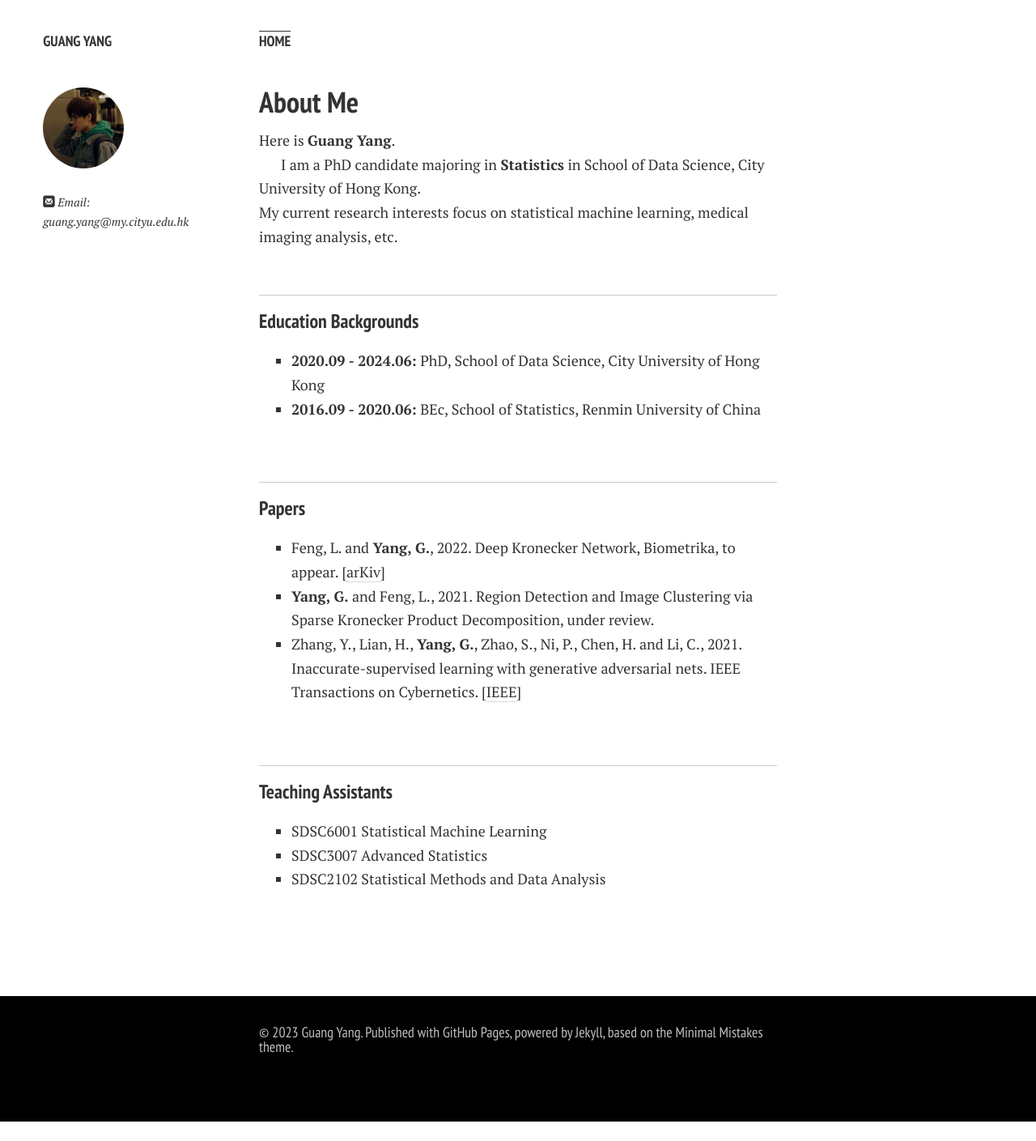
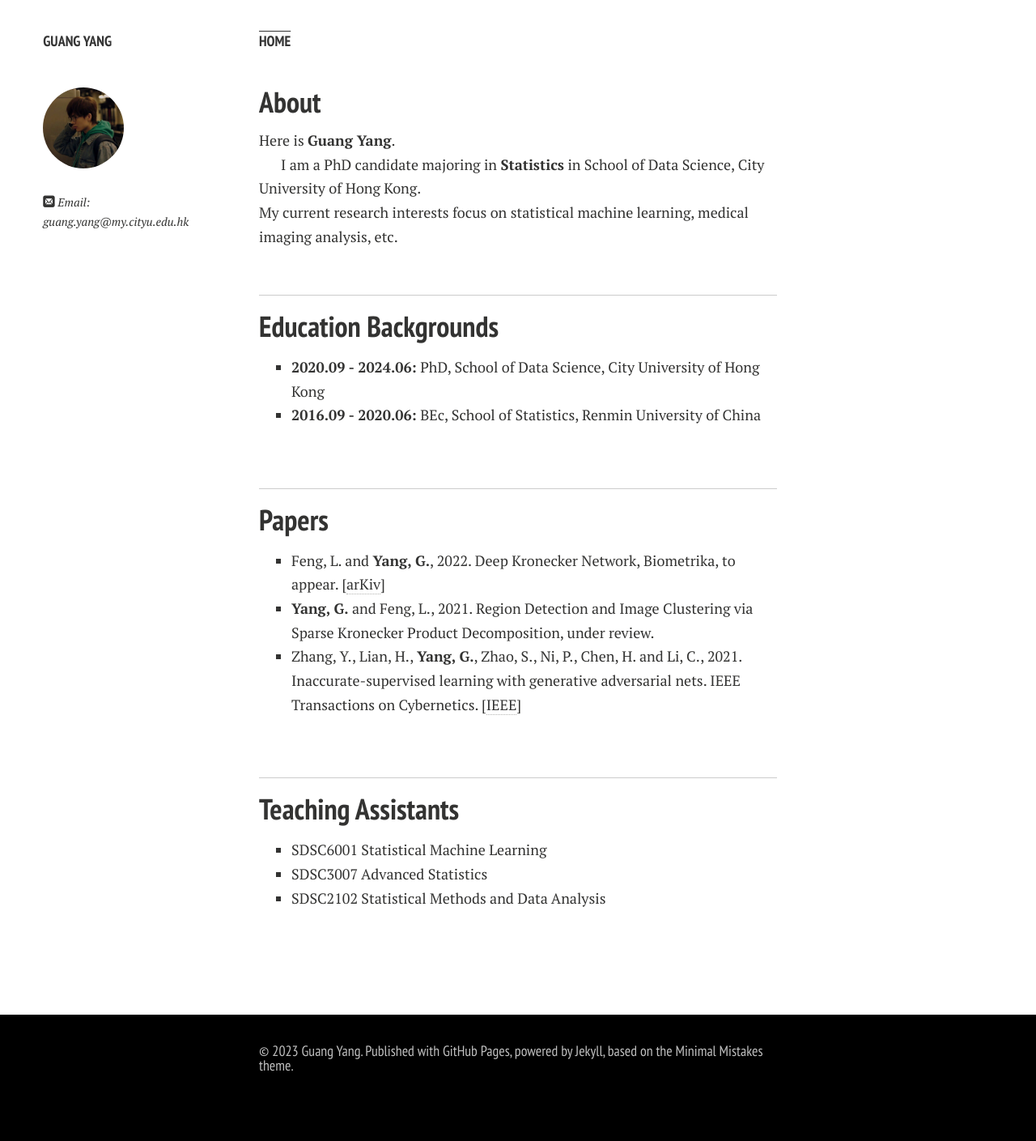
Before and after one commit to YLKnight/YLKnight.github.io, a Jekyll site: the page built from index.md, in a window 1280 px wide. Shown: the whole page at 81% size. Built offline with Jekyll 4.4.1, drawn with Linux system fonts in a browser that asks for light colours; nearby versions of some CDN libraries; comment, search, counter and statistics services are not loaded; a style sheet for code colours, icons or effects is not loaded; our own code applies the rules of GitHub Pages for plain Markdown files; before the commit the page ends 1385 px from its top, so only the background shows below that.

```diff
--- a/index.md
+++ b/index.md
@@ -2,7 +2,7 @@
 layout: page
 ---
 
-## About Me
+## About
 
 Here is **Guang Yang**.
 
@@ -13,7 +13,7 @@ My current research interests focus on statistical machine learning, medical ima
 
 ---
 
-### Education Backgrounds
+## Education Backgrounds
 
 - **2020.09 - 2024.06:** PhD, School of Data Science, City University of Hong Kong
 - **2016.09 - 2020.06:** BEc, School of Statistics, Renmin University of China
@@ -22,7 +22,7 @@ My current research interests focus on statistical machine learning, medical ima
 
 ---
 
-### Papers
+## Papers
 
 - Feng, L. and **Yang, G.**, 2022. Deep Kronecker Network, Biometrika, to appear. [[arKiv](https://arxiv.org/abs/2210.13327)]
 - **Yang, G.** and Feng, L., 2021. Region Detection and Image Clustering via Sparse Kronecker Product Decomposition, under review.
@@ -32,7 +32,7 @@ My current research interests focus on statistical machine learning, medical ima
 
 ---
 
-### Teaching Assistants
+## Teaching Assistants
 
 - SDSC6001 Statistical Machine Learning
 - SDSC3007 Advanced Statistics
```
